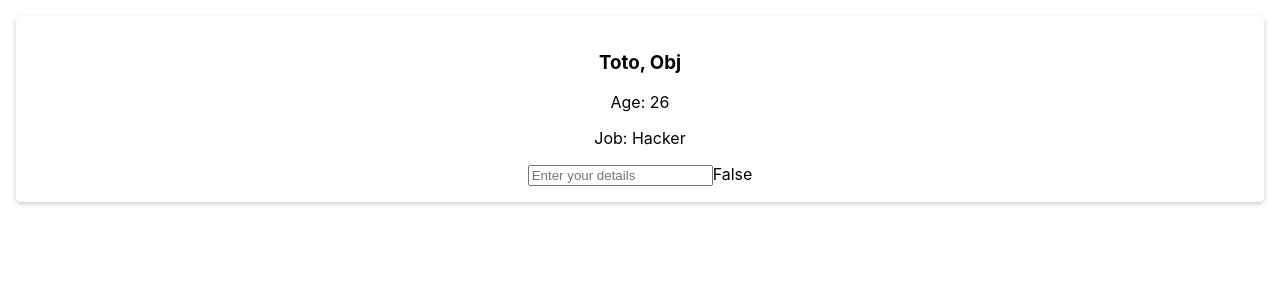
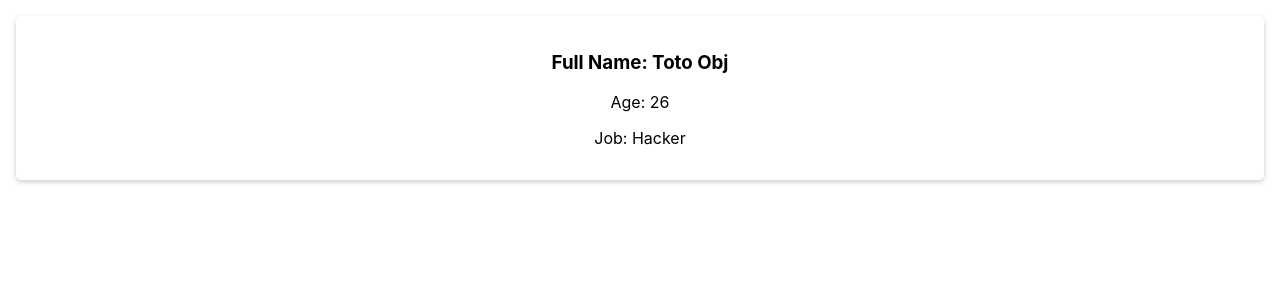
Before and after one commit to Aljamil1113/ReactJs, a React (Create React App) app in the folder first-react-app/: page / in a window 1280 px wide. Shown: the top 300 px of the page. Built offline with nearby package versions, Linux system fonts and the light colour scheme.

Commit message:
first and sample react component

```diff
--- a/first-react-app/src/App.js
+++ b/first-react-app/src/App.js
@@ -1,5 +1,7 @@
 import logo from './logo.svg';
 import './App.css';
+
+import BlogCard from './BlogCard';
 
 function App() {
   const firstName = 'John ';
@@ -25,20 +27,23 @@ function App() {
   };
 
   return (
-    <div className="App">
-      <div className="blogCard">
-      <h3>{getFullName(mObj.firstName, mObj.lastName)} </h3>
-       <p> Age: {mObj.age} </p>
-       <p>Job: {mObj.job}</p>
+    // <div className="App">
+    //   <div className="blogCard">
+    //   <h3>{getFullName(mObj.firstName, mObj.lastName)} </h3>
+    //    <p> Age: {mObj.age} </p>
+    //    <p>Job: {mObj.job}</p>
 
-       {detailsInputbox}
+    //    {detailsInputbox}
 
-       {/* {mArr} */}
-       {
-         mArr[0] > 1 ? "True" : "False"
-       }
-      </div>
-    </div>
+    //    {/* {mArr} */}
+    //    {
+    //      mArr[0] > 1 ? "True" : "False"
+    //    }
+    //   </div>
+    // </div>
+
+    <BlogCard fullname={mObj.firstName + ' ' + mObj.lastName} age = {mObj.age} job={mObj.job}></BlogCard>
+
   );
 }
 
--- /dev/null
+++ b/first-react-app/src/BlogCard.js
@@ -0,0 +1,15 @@
+import React from 'react';
+
+const BlogCard = (properties) => {
+    return (
+        <div className="App">
+        <div className="blogCard">
+        <h3>Full Name: {properties.fullname} </h3>
+         <p> Age:  {properties.age}</p>
+         <p>Job: {properties.job}</p>
+        </div>
+      </div>
+    )
+}
+
+export default BlogCard;
```
